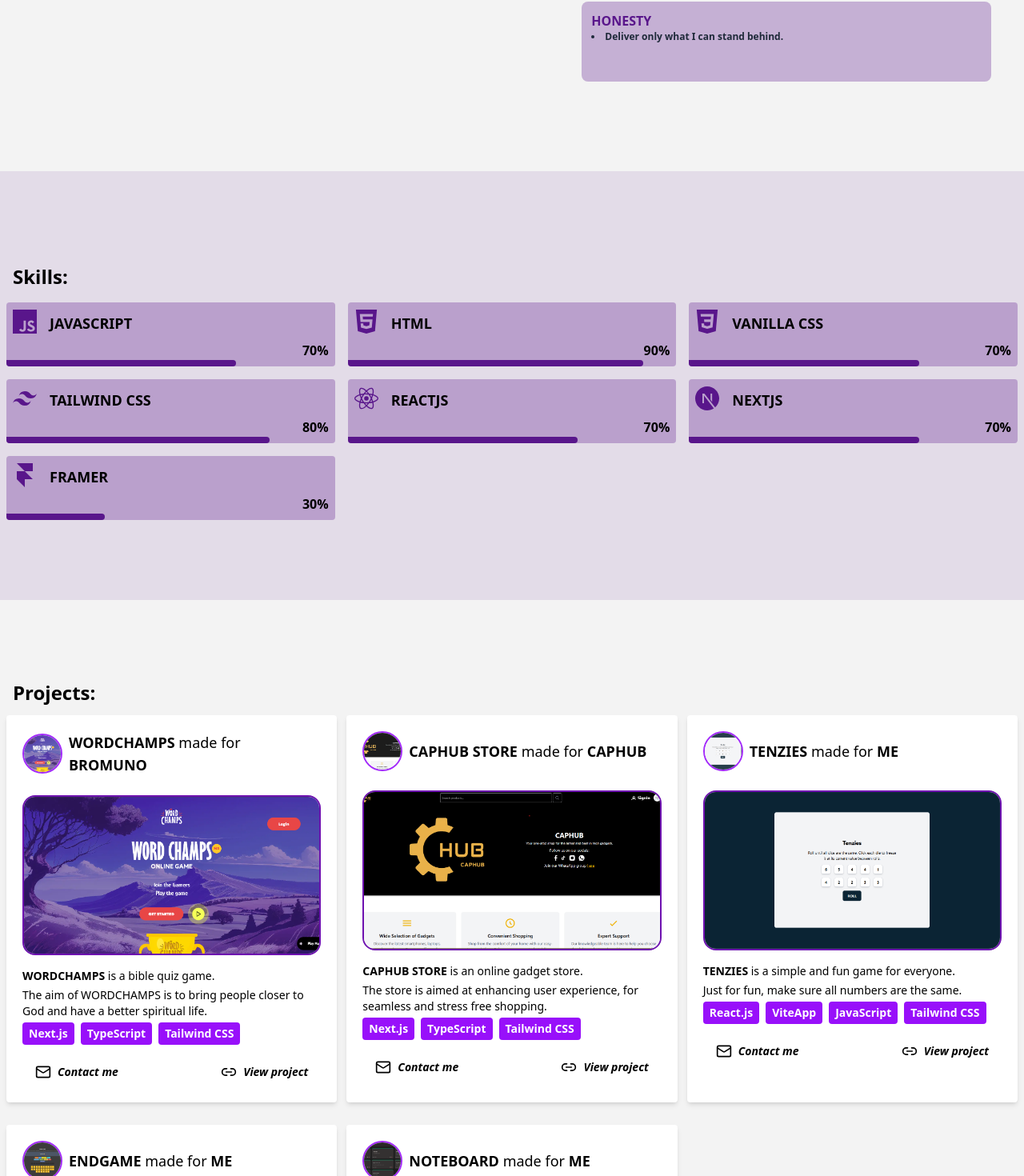
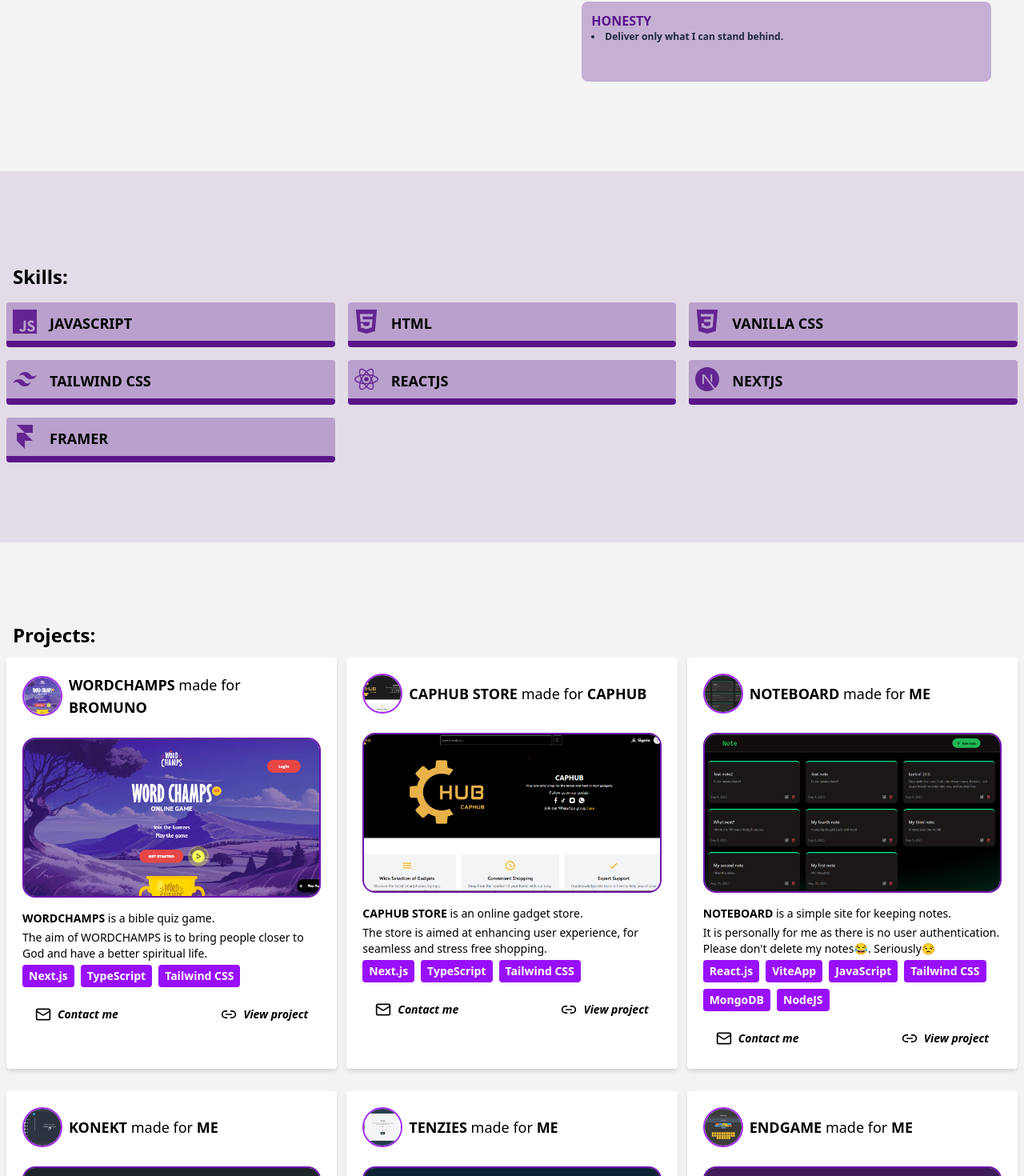
Before and after one commit to k1ngniizar/portfolio, a React (Vite) app: page / in a window 1280 px wide. Shown: the part 1282-2752 px from the top of the page at 80% size. Built offline with nearby package versions, Linux system fonts and the light colour scheme.

Commit message:
Updated Portfolio with Konekt website.

```diff
--- a/components/About/AboutIntro.jsx
+++ b/components/About/AboutIntro.jsx
@@ -28,7 +28,7 @@
     <section id='about' className=' sm:py-[100px] py-[50px] mx-auto max-w-7xl justify-items-center content-center px-2'>
       <h4 className='text-3xl font-bold uppercase text-center'>Me?</h4>
       <div className=' flex sm:flex-row flex-col gap-8 items-start justify-center sm:p-3'>
-        <div className=' max-w-3xl flex-1 md:text-lg text-sm flex flex-col gap-3 items-center justify-center'>
+        <div className=' max-w-3xl flex-1 md:text-lg text-sm flex flex-col gap-3 items-center  justify-center'>
           <p className='font-bold text-2xl w-full text-purple-600'>I Am</p>
           <p>Ebenezer Cheetham-West, a frontend developer with over one year of experience building modern, responsive web applications.</p>
           <p> My focus is on delivering user-centered, developer-friendly, and profitable solutions that help clients achieve their goals.</p>
--- a/components/Header/Header.jsx
+++ b/components/Header/Header.jsx
@@ -25,31 +25,35 @@
     }, [isMenuOpen]);
 
   return (
-    <div className={`flex items-center justify-center bg-purple-800 sticky top-0  z-10 px-2 py-2 `}>
+    <>
+    <div className={`flex items-center justify-center dark:bg-purple-900/30 bg-purple-900/10 backdrop-blur-sm sticky top-0  z-10 px-2 py-2 `}>
       <header className="flex justify-between items-center max-w-7xl mx-auto w-full ">
-      <span className="text-sm font-bold text-white">Portfolio</span>
+      <span className="text-sm font-bold dark:text-white">Portfolio</span>
       <div className="hidden md:flex items-center justify-center gap-4">
-        <nav className='w-full overflow-hidden flex gap-4 px-3 py-1 text-white '>
+        <nav className='w-full overflow-hidden flex gap-4 px-3 py-1 dark:text-white '>
       {
         navitems.map((item,idx)=>{
           return(
-          <a href={`#${item}`} key={idx} className={`hover:text-purple-200 font-medium text-lg shrink-0 hover:underline`}>{item[0].toLocaleUpperCase() + item.slice(1)}</a>
+          <a href={`#${item}`} key={idx} className={`hover:text-purple-200 font-medium text-lg  shrink-0 hover:underline`}>{item[0].toLocaleUpperCase() + item.slice(1)}</a>
           )
         })
       }
       </nav>
       </div>
-      <div className='md:hidden relative border-red-600'>
-        <Menu onClick={()=> setIsMenuOpen(true)} className='text-white cursor-pointer hover:text-purple-400'/>
-        {
+      <div className='md:hidden relative '>
+        <Menu onClick={()=> setIsMenuOpen(true)} className='dark:text-white cursor-pointer hover:text-purple-400'/>
+      </div>
+    </header>
+    </div>
+    {
           isMenuOpen && (
             <div
-            className="flex flex-col fixed  w-full h-full bottom-0 left-0 right-0 top-0 z-50 sm:hidden">
-            <div className="w-full h-full bg-purple-900/50 backdrop-blur-xs inset-0 absolute" />
+            className="flex border flex-col fixed  w-full h-full bottom-0 left-0 right-0 top-0 z-50 sm:hidden">
+            <div className="w-full h-full bg-purple-900/50 backdrop-blur-sm inset-0 absolute" />
             <button onClick={() => setIsMenuOpen(false)}  className="absolute top-5 right-5">
               <X  className="hover:scale-125  text-white  hover:text-purple-400 active:text-purple-700 transition-all" />
             </button>
-            <div className="z-10 flex-col w-1/2 h-full flex gap-4 py-4 px-4 bg-gradient-to-br dark:from-purple-900/20 from-black/70 via-purple-900 to-black/70 dark:via-black dark:to-purple-900/50">
+            <div className="z-10 flex-col w-1/2 h-full flex gap-4 py-4 px-4 dark:bg-black/70 bg-purple-900/70 backdrop-blur-sm">
               <h4 className="font-black border-b text-white border-b-purple-700">Ebenezer West</h4>
               <nav className='w-full overflow-hidden flex flex-col gap-4 px-1 py-1 text-white'>
                   {
@@ -64,9 +68,7 @@
           </div>
           )
         }
-      </div>
-    </header>
-    </div>
+    </>
   )
 }
 
--- a/components/Main/Framework.jsx
+++ b/components/Main/Framework.jsx
@@ -13,19 +13,19 @@
           const renderIcon = ()=>{
             switch (item.name) {
               case "javascript":
-                return <SiJavascript size={30} className="dark:text-white text-purple-900"/>;
+                return <SiJavascript size={30} className="dark:text-white text-purple-900 animate-pulse"/>;
               case "html":
-                return <SiHtml5 size={30} className="dark:text-white text-purple-900"/>;
+                return <SiHtml5 size={30} className="dark:text-white text-purple-900 animate-pulse"/>;
               case "vanilla css":
-                return <SiCss3 size={30} className="dark:text-white text-purple-900"/>;
+                return <SiCss3 size={30} className="dark:text-white text-purple-900 animate-pulse"/>;
               case "tailwind css":
-                return <SiTailwindcss size={30} className="dark:text-white text-purple-900"/>;
+                return <SiTailwindcss size={30} className="dark:text-white text-purple-900 animate-pulse"/>;
               case "reactjs":
-                return <SiReact size={30} className=" dark:text-white text-purple-900"/>;
+                return <SiReact size={30} className=" dark:text-white text-purple-900 animate-pulse"/>;
               case "nextjs":
-                return <SiNextdotjs size={30} className="dark:text-white text-purple-900"/>;
+                return <SiNextdotjs size={30} className="dark:text-white text-purple-900 animate-pulse"/>;
               case "framer":
-                return <SiFramer size={30} className="dark:text-white text-purple-900"/>;
+                return <SiFramer size={30} className="dark:text-white text-purple-900 animate-pulse"/>;
 
               default:
                 break;
@@ -40,7 +40,7 @@
               <p className="font-bold lg:px-4 text-nowrap px-2 mt-1 text-xs lg:text-lg uppercase">{item.name}</p>
               </div>
               <div className="flex items-end flex-col">
-                <span className="font-bold px-2">{item.level}</span>
+                {/* <span className="font-bold px-2">{item.level}</span> */}
                 <div className="w-full h-2 bg-transparent">
                   <div style={{"width":item.level}} className="bg-purple-900 h-full rounded-tr-full rounded-br-full"/>
                 </div>
--- a/constants/framework.js
+++ b/constants/framework.js
@@ -1,30 +1,30 @@
 export const framework = [
   {
     name:"javascript",
-    level:"70%"
+    level:"100%"
   },
   {
     name:"html",
-    level:"90%"
+    level:"100%"
   },
   {
     name:"vanilla css",
-    level:"70%"
+    level:"100%"
   },
   {
     name:"tailwind css",
-    level:"80%"
+    level:"100%"
   },
   {
     name:"reactjs",
-    level:"70%"
+    level:"100%"
   },
   {
     name:"nextjs",
-    level:"70%"
+    level:"100%"
   },
   {
     name:"framer",
-    level:"30%"
+    level:"100%"
   },
 ]
--- a/constants/project.js
+++ b/constants/project.js
@@ -31,8 +31,40 @@
     start:"jul 23th 2025",
     end:"aug 15th 2025"
   },
+  {
+    id:3,
+    deployed: true,
+    name:"noteboard",
+    client:"me",
+    desc:{
+      main:"is a simple site for keeping notes.",
+      sub:"It is personally for me as there is no user authentication. Please don't delete my notes😂. Seriously😒",
+      tech: ["React.js","ViteApp","JavaScript","Tailwind CSS","MongoDB","NodeJS"]
+    },
+    imageUrl: "/noteboard.png",
+    link:"https://note-crpc.onrender.com",
+    type:"personal",
+    start:"aug 31th 2025",
+    end:"sept 5th 2025"
+  },
+  {
+    id:4,
+    deployed: true,
+    name:"konekt",
+    client:"me",
+    desc:{
+      main:"and chat with random strangers.",
+      sub:"Built this as a practice for fullstack developement",
+      tech: ["React.js","ViteApp","Socket.io","Tailwind CSS","MongoDB","NodeJS"]
+    },
+    imageUrl: "/konekt.png",
+    link:"https://konekt-zg5z.onrender.com/",
+    type:"personal",
+    start:"Oct 2025",
+    end:"Nov 2025"
+  },
    {
-    id:3,
+    id:5,
     deployed: true,
     name:"tenzies",
     client:"me",
@@ -48,7 +80,7 @@
     end:"aug 9th 2025"
   },
   {
-    id:4,
+    id:6,
     deployed: false,
     name:"endgame",
     client:"me",
@@ -63,20 +95,4 @@
     start:"aug 11th 2025",
     end:"pending..."
   },
-  {
-    id:5,
-    deployed: true,
-    name:"noteboard",
-    client:"me",
-    desc:{
-      main:"is a simple site for keeping notes.",
-      sub:"It is personally for me as there is no user authentication. Please don't delete my notes😂. Seriously😒",
-      tech: ["React.js","ViteApp","JavaScript","Tailwind CSS","MongoDB","NodeJS"]
-    },
-    imageUrl: "/noteboard.png",
-    link:"https://note-crpc.onrender.com",
-    type:"personal",
-    start:"aug 31th 2025",
-    end:"sept 5th 2025"
-  }
 ]
```
Also changed, not shown: public/konekt.png (added).
